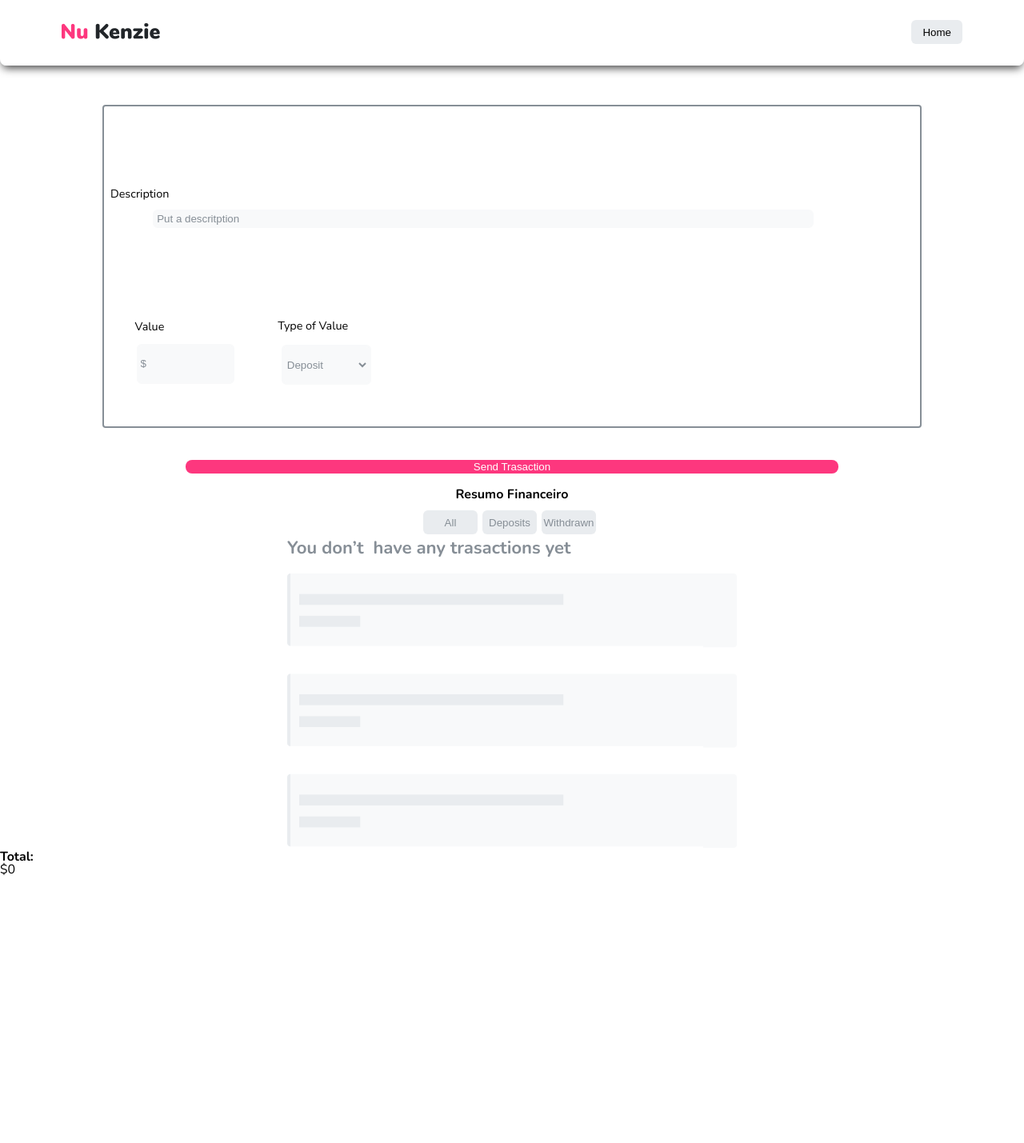
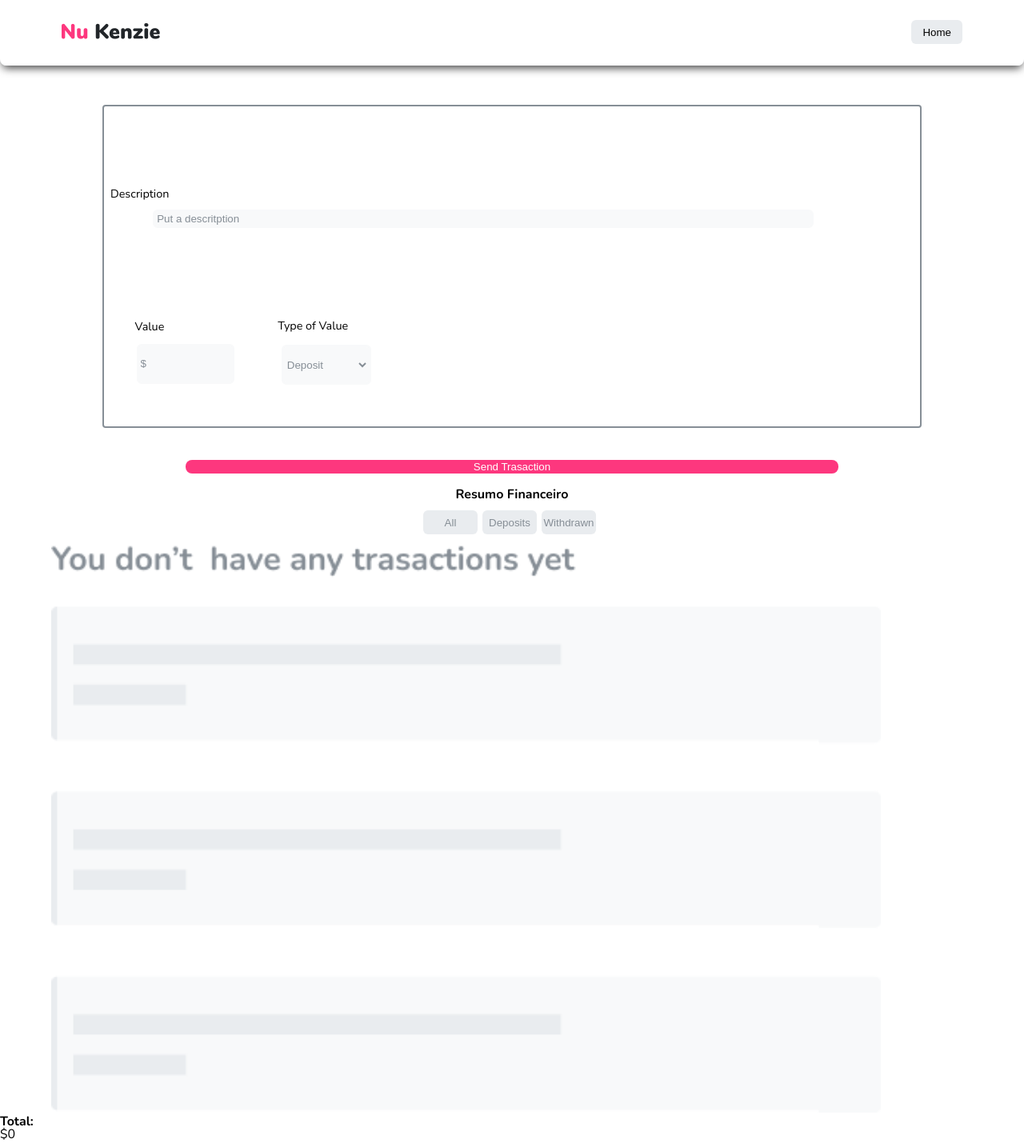
Before and after one commit to HenriqueMts/Nu-Kenzie-Redux-Thunk, a React (Create React App) app: page /home in a window 1280 px wide. Shown: the whole page at 80% size. Before the commit the page ends 1098 px from the top, so only its background shows below. Built offline with nearby package versions, Linux system fonts and the light colour scheme.

Commit message:
chore: adjusts on render style of component transactions list

```diff
--- a/src/Components/TransactionsList/index.jsx
+++ b/src/Components/TransactionsList/index.jsx
@@ -6,7 +6,7 @@ import NoCard from "../../Assets/NoCard.png";
 
 import TransactionCard from "../TransactionCard";
 
-import { Container, Content } from "./styles";
+import { Container, Content, NoCardContent } from "./styles";
 const TransactionsList = () => {
   const list = useSelector((store) => store.list);
 
@@ -36,9 +36,9 @@ const TransactionsList = () => {
             ))}
         </Content>
       ) : (
-        <aside>
+        <NoCardContent>
           <img src={NoCard} alt="No Card" />
-        </aside>
+        </NoCardContent>
       )}
     </>
   );
--- a/src/Components/TransactionsList/styles.js
+++ b/src/Components/TransactionsList/styles.js
@@ -35,3 +35,9 @@ export const Content = styled.ul`
   max-height: 120px;
   overflow-y: scroll;
 `;
+export const NoCardContent = styled.aside`
+  width: 90%;
+  img {
+    width: 90%;
+  }
+`;
```
